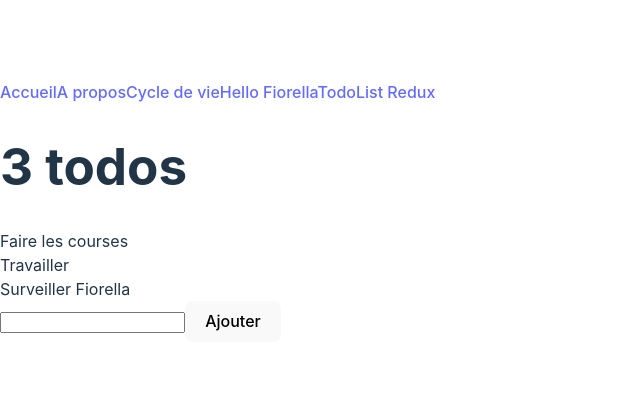
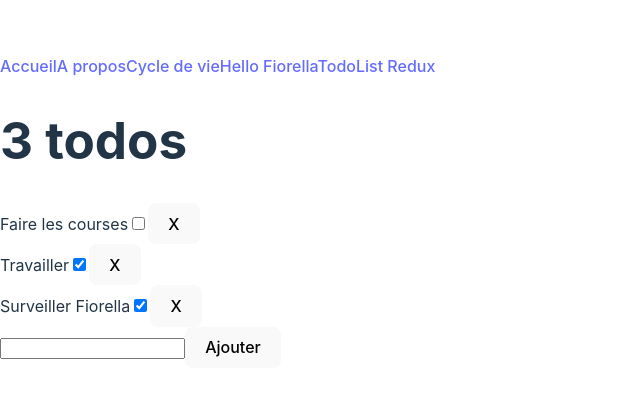
Before and after one commit to matthieumota/react-ib, a React (Vite) app in the folder 02-vite/: page /todos in a window 1280 px wide. Shown: the part 189-586 px from the top of the page, without its empty margins (0-640 px from the left). Built offline with nearby package versions, Linux system fonts and the light colour scheme.

Commit message:
Finish redux

```diff
--- a/02-vite/src/pages/TodoList.jsx
+++ b/02-vite/src/pages/TodoList.jsx
@@ -1,6 +1,6 @@
 import { useState } from 'react';
 import { useDispatch, useSelector } from 'react-redux'
-import { addTodo, allTodos, countTodo } from '../store';
+import { addTodo, allTodos, countTodo, deleteTodo, toggleTodo } from '../store';
 
 const Header = () => {
   const count = useSelector(countTodo)
@@ -10,7 +10,18 @@ const Header = () => {
   )
 }
 
-const Todo = ({ todo }) => <div>{todo.name}</div>
+const Todo = ({ todo }) => {
+  const dispatch = useDispatch();
+
+  return (
+    <div>
+      {todo.name}
+      <input type="checkbox" checked={todo.done} onChange={() => dispatch(toggleTodo(todo.id))} />
+      <button onClick={() => dispatch(deleteTodo(todo.id))}>X</button>
+    </div>
+  )
+}
+
 const TodoForm = ({ onAdded }) => {
   const dispatch = useDispatch();
   const [newTodo, setNewTodo] = useState('');
--- a/02-vite/src/store.js
+++ b/02-vite/src/store.js
@@ -17,6 +17,13 @@ const todoSlice = createSlice({
       const newTodo = { id, name: action.payload, done: false }
       state.push(newTodo)
     },
+    deleteTodo: (state, action) => {
+      return state.filter(t => t.id !== action.payload);
+    },
+    toggleTodo: (state, action) => {
+      const todo = state.find(t => t.id === action.payload);
+      todo.done = !todo.done;
+    }
   },
 
   // Les sélecteurs permettent de "filtrer" les données
@@ -28,7 +35,7 @@ const todoSlice = createSlice({
 });
 
 export const { allTodos, countTodo, completedTodos } = todoSlice.selectors
-export const { addTodo } = todoSlice.actions
+export const { addTodo, deleteTodo, toggleTodo } = todoSlice.actions
 
 // On va créer le store global
 export const store = configureStore({
```
